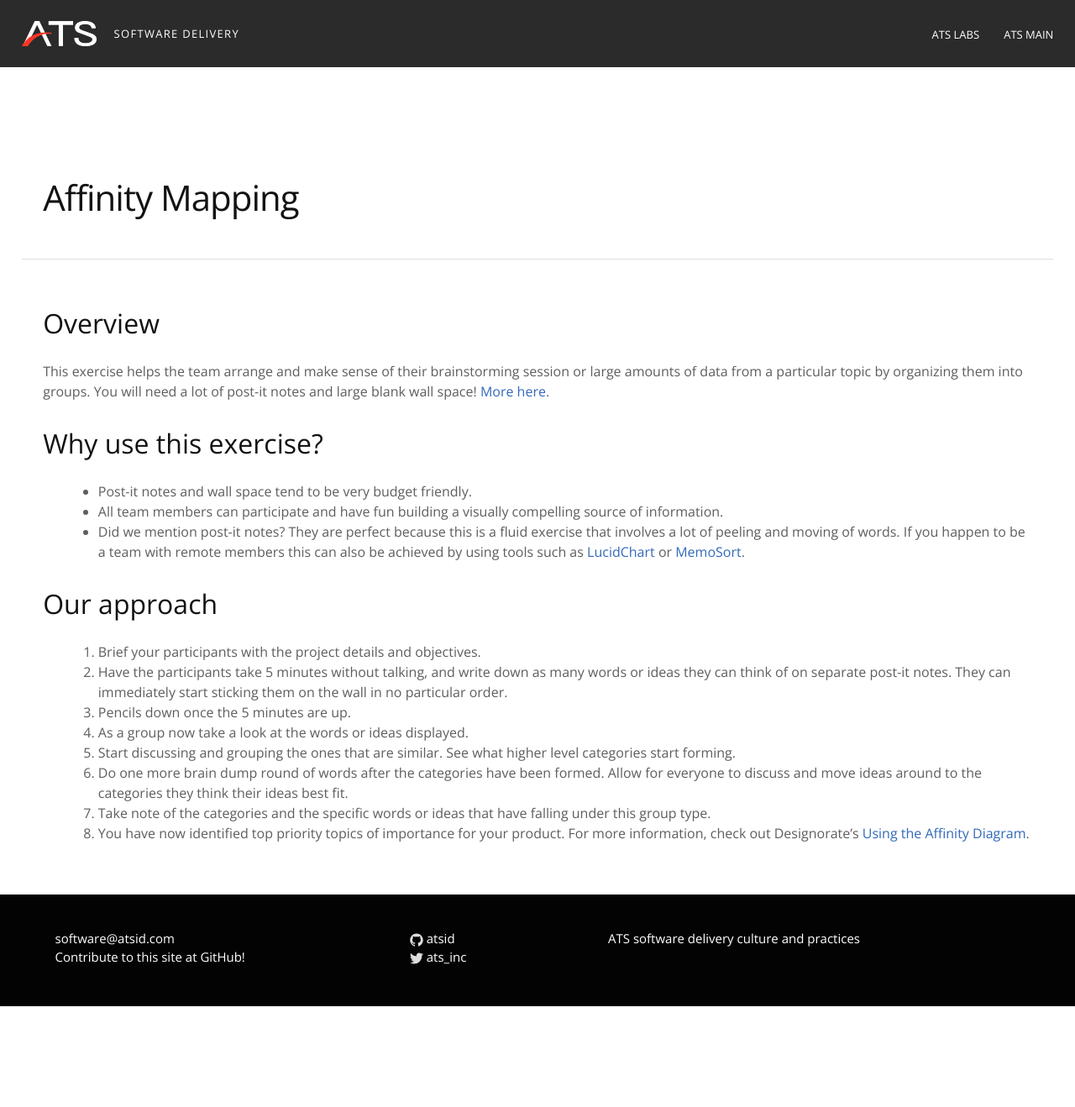
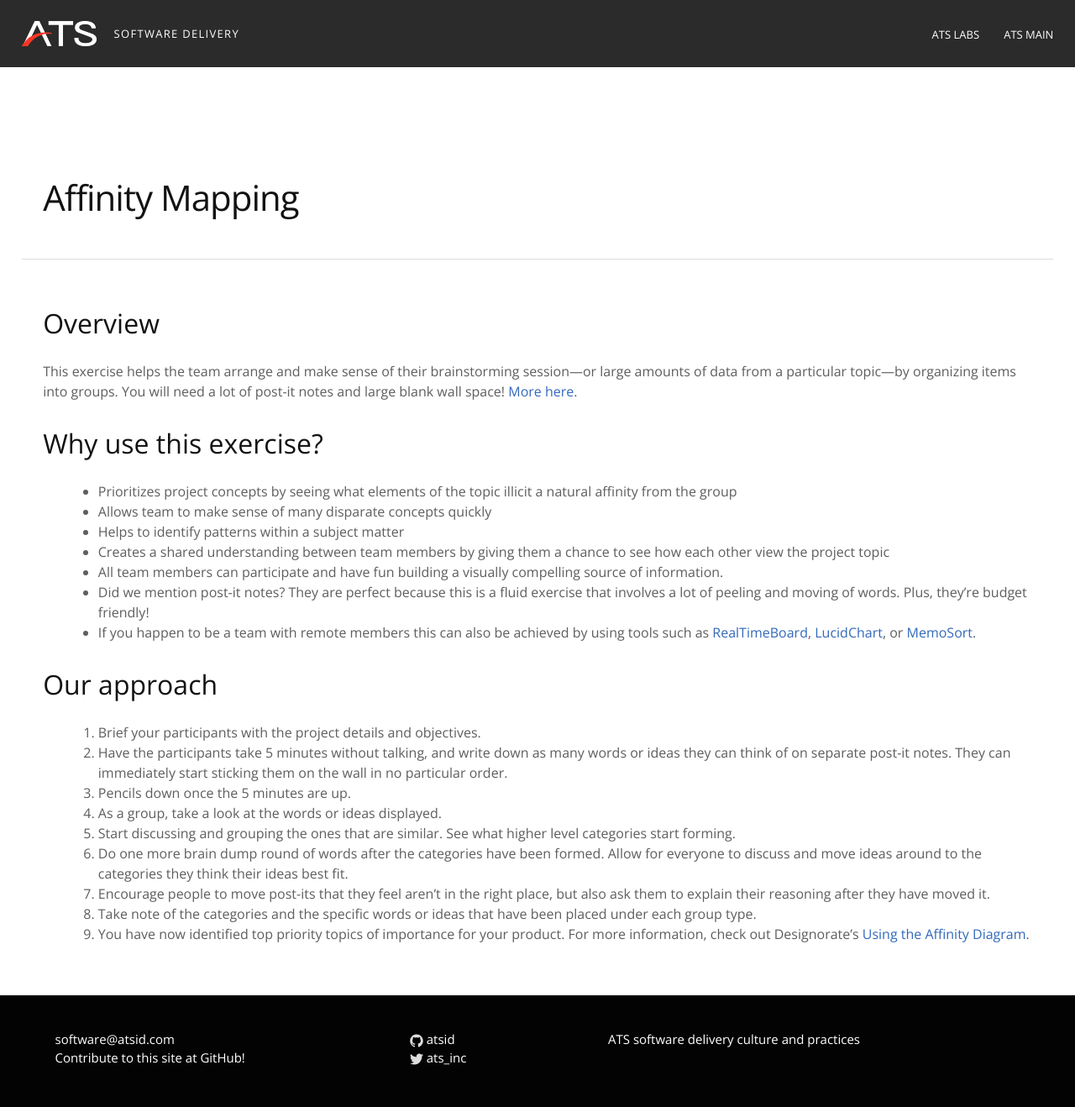
Before and after one commit to atsid/guides, a Jekyll site: the page built from affinity-mapping.md, in a window 1280 px wide. Shown: the whole page at 84% size. Built offline with Jekyll 4.4.1, drawn with Linux system fonts in a browser that asks for light colours; before the commit the page ends 1198 px from its top, so only the background shows below that.

Commit message:
Edits affinity-mapping.md guide

```diff
--- a/affinity-mapping.md
+++ b/affinity-mapping.md
@@ -6,22 +6,27 @@ permalink: /affinity-mapping/
 ---
 
 ## Overview
-This exercise helps the team arrange and make sense of their brainstorming session or large amounts of data from a particular topic by organizing them into groups. You will need a lot of post-it notes and large blank wall space!
+This exercise helps the team arrange and make sense of their brainstorming session—or large amounts of data from a particular topic—by organizing items into groups. You will need a lot of post-it notes and large blank wall space!
 [More here](http://dux.typepad.com/files/Method%2022%20of%20100.pdf).
 
 ## Why use this exercise?
 
-* Post-it notes and wall space tend to be very budget friendly.
+* Prioritizes project concepts by seeing what elements of the topic illicit a natural affinity from the group
+* Allows team to make sense of many disparate concepts quickly
+* Helps to identify patterns within a subject matter
+* Creates a shared understanding between team members by giving them a chance to see how each other view the project topic
 * All team members can participate and have fun building a visually compelling source of information.
-* Did we mention post-it notes? They are perfect because this is a fluid exercise that involves a lot of peeling and moving of words. If you happen to be a team with remote members this can also be achieved by using tools such as [LucidChart](https://www.lucidchart.com) or [MemoSort](https://memosort.com).
+* Did we mention post-it notes? They are perfect because this is a fluid exercise that involves a lot of peeling and moving of words. Plus, they're budget friendly!
+* If you happen to be a team with remote members this can also be achieved by using tools such as [RealTimeBoard](https://realtimeboard.com), [LucidChart](https://www.lucidchart.com), or [MemoSort](https://memosort.com).
 
 ## Our approach
 
 1. Brief your participants with the project details and objectives.
 2. Have the participants take 5 minutes without talking, and write down as many words or ideas they can think of on separate post-it notes. They can immediately start sticking them on the wall in no particular order.
 3. Pencils down once the 5 minutes are up.
-4. As a group now take a look at the words or ideas displayed.
+4. As a group, take a look at the words or ideas displayed.
 5. Start discussing and grouping the ones that are similar. See what higher level categories start forming.
 6. Do one more brain dump round of words after the categories have been formed. Allow for everyone to discuss and move ideas around to the categories they think their ideas best fit.
-7. Take note of the categories and the specific words or ideas that have falling under this group type.
-8. You have now identified top priority topics of importance for your product. For more information, check out Designorate's [Using the Affinity Diagram](http://www.designorate.com/using-the-affinity-diagram).
+7. Encourage people to move post-its that they feel aren't in the right place, but also ask them to explain their reasoning after they have moved it.
+8. Take note of the categories and the specific words or ideas that have been placed under each group type.
+9. You have now identified top priority topics of importance for your product. For more information, check out Designorate's [Using the Affinity Diagram](http://www.designorate.com/using-the-affinity-diagram).
```
